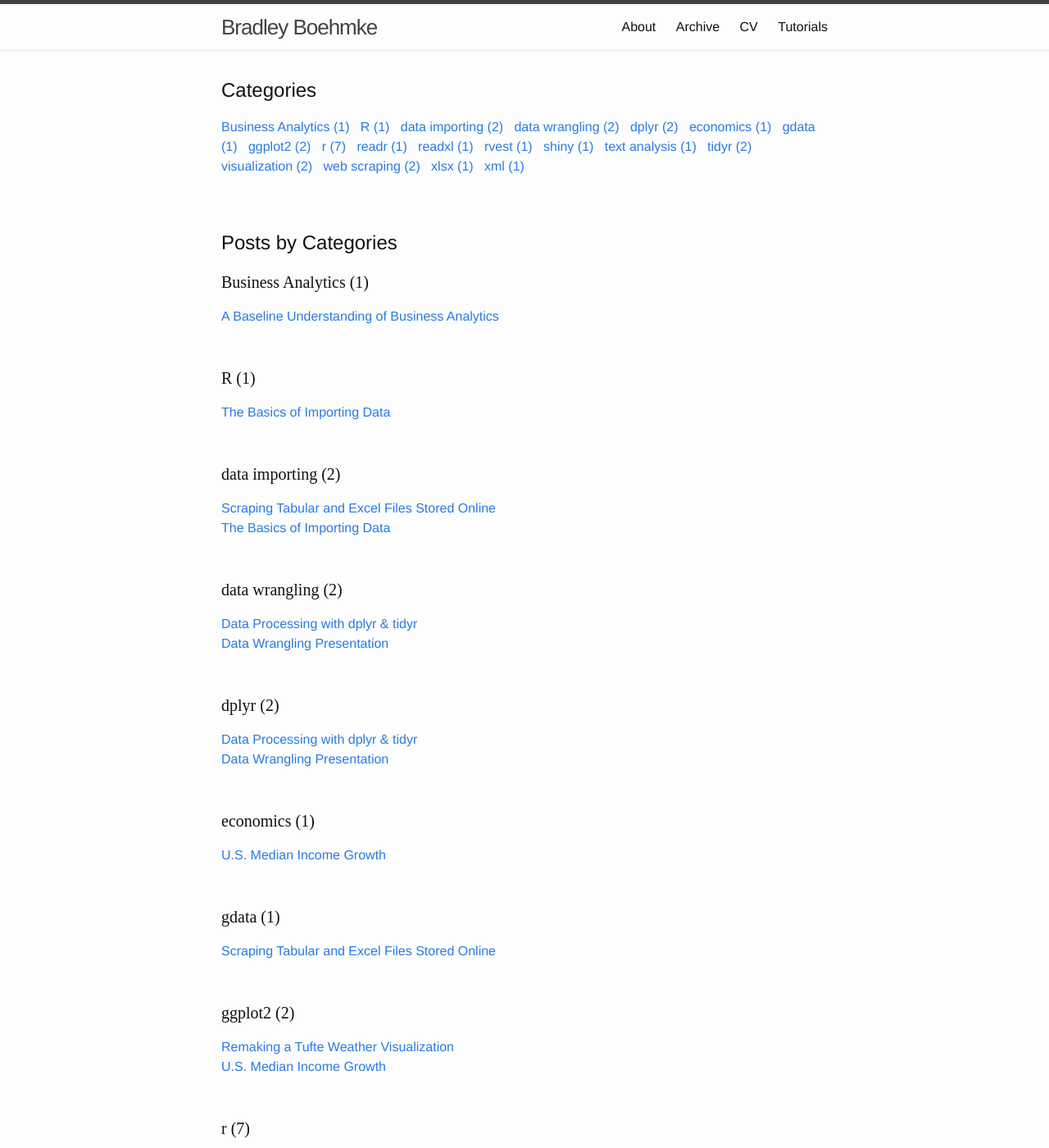
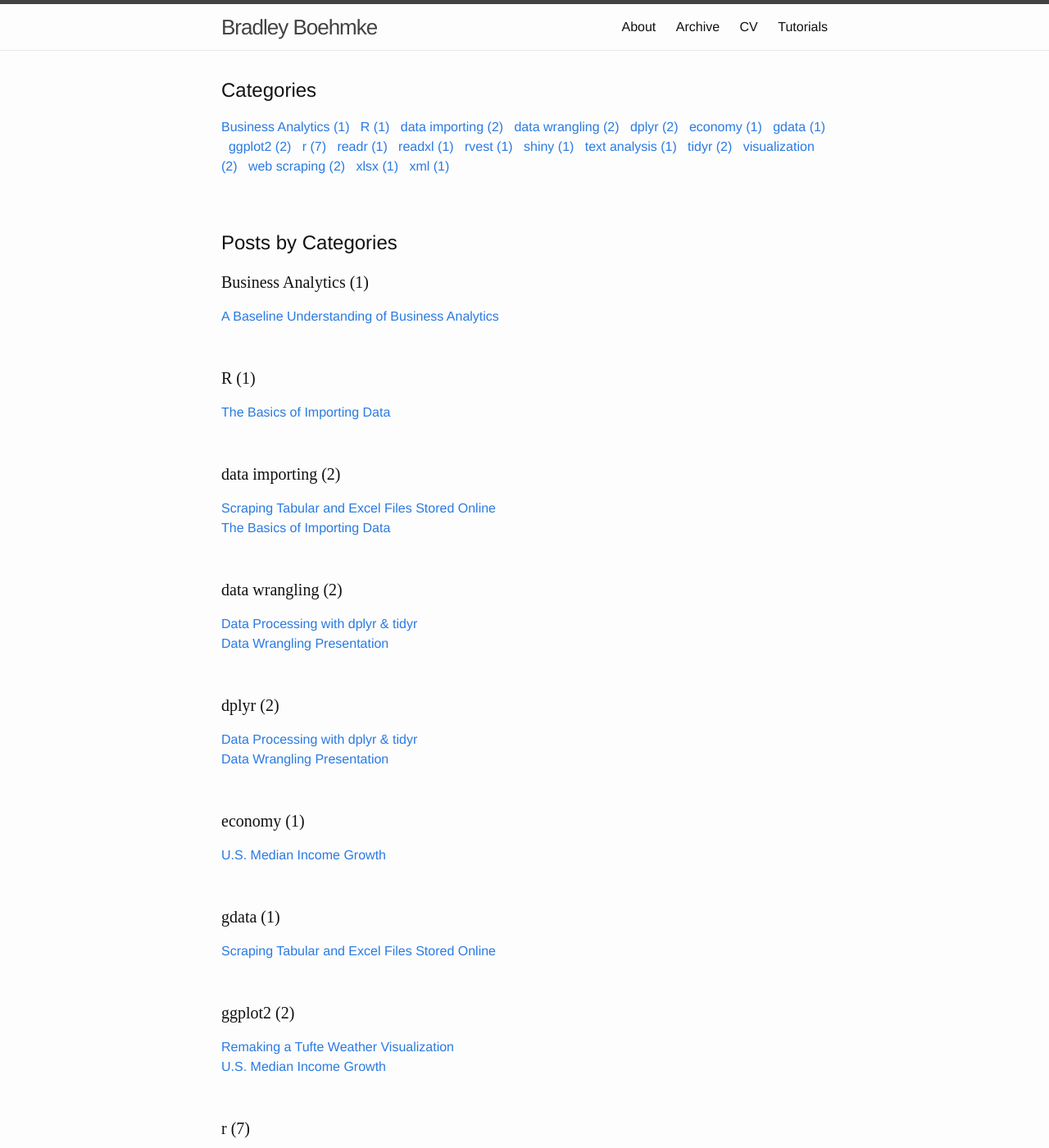
Before and after one commit to bradleyboehmke/bradleyboehmke, a Jekyll site: the page built from archivebycategory.md, in a window 1280 px wide and 1400 px high. Shown: the whole window at 82% size. Built offline with Jekyll 4.4.1, drawn with Linux system fonts in a browser that asks for light colours.

Commit message:
Update 2015-12-28-u-s-median-income-growth.md

```diff
--- a/_posts/2015-12-28-u-s-median-income-growth.md
+++ b/_posts/2015-12-28-u-s-median-income-growth.md
@@ -3,8 +3,8 @@ layout: post
 title:  U.S. Median Income Growth
 date: 2015-09-21
 published: true
-tags: [r, ggplot2, visualization]
-categories: [r, ggplot2, visualization, economics]
+tags: [r, ggplot2, visualization, economy]
+categories: [r, ggplot2, visualization, economy]
 ---
 
 This post walks through the code behind the [visual graphic](https://twitter.com/bradleyboehmke/status/558490399917236226) created to illustrate the historical growth rates of median income in the United States.
```
